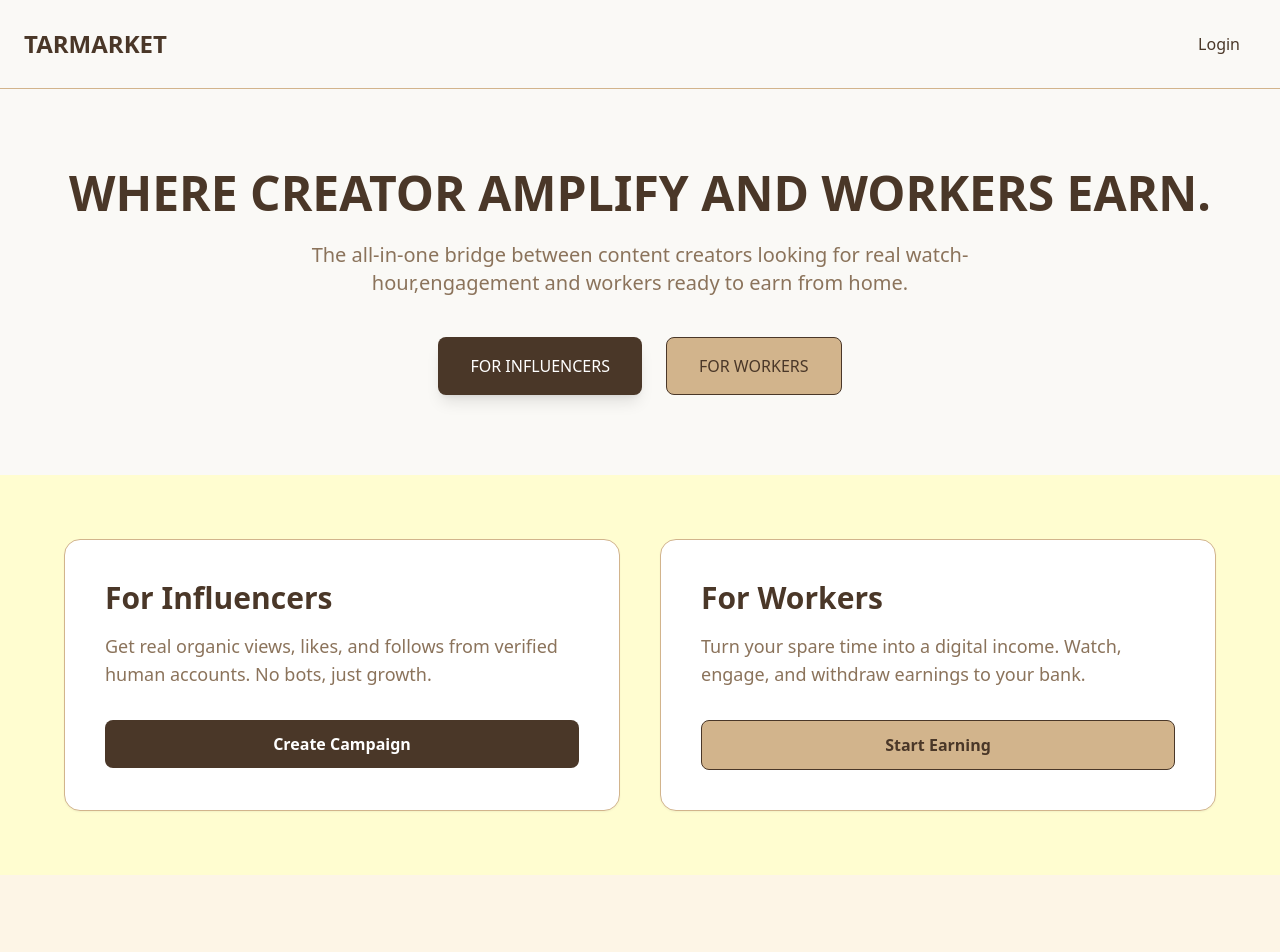
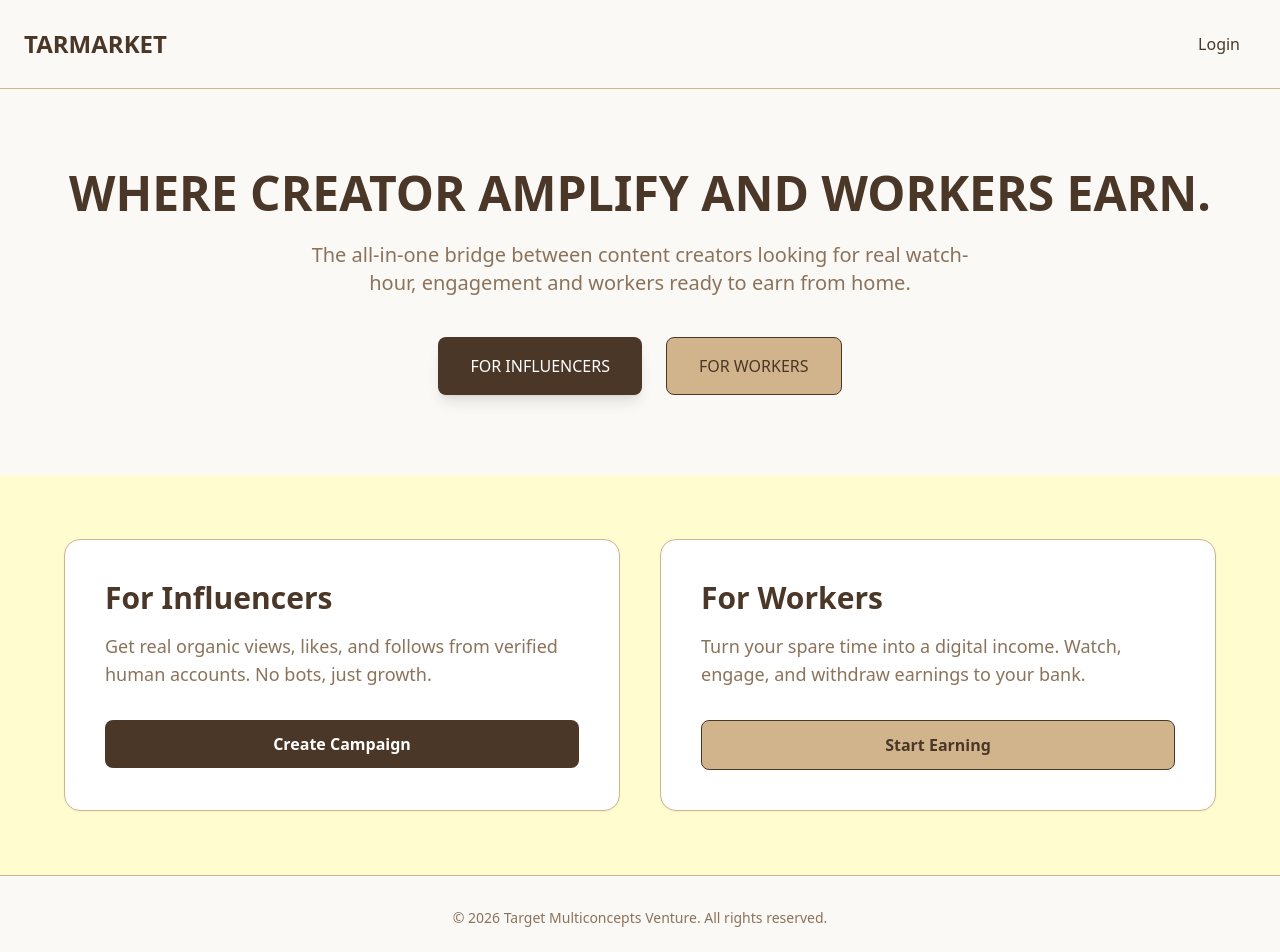
Before and after one commit to mojuba11/Tarmarket-pro, a React (Vite) app in the folder client/: page / in a window 1280 px wide. Shown: the top 952 px of the page. Before the commit the page ends 875 px from the top, so only its background shows below. Built offline with nearby package versions, Linux system fonts and the light colour scheme.

Commit message:
Refactor Home component layout and add footer

```diff
--- a/client/src/pages/Home.jsx
+++ b/client/src/pages/Home.jsx
@@ -4,7 +4,7 @@ import FeatureCards from '../components/FeatureCards';
 
 const Home = () => {
   return (
-    <div className="bg-tarmarket-cream min-h-screen font-sans">
+    <div className="bg-tarmarket-cream min-h-screen font-sans flex flex-col">
       {/* Navigation */}
       <nav className="p-6 flex justify-between items-center border-b border-tarmarket-tan">
         <h1 className="text-2xl font-bold text-tarmarket-umber">TARMARKET</h1>
@@ -12,13 +12,13 @@ const Home = () => {
       </nav>
 
       {/* Main Content */}
-      <main>
+      <main className="flex-grow">
         <section className="py-20 px-10 text-center">
           <h2 className="text-5xl font-extrabold text-tarmarket-umber mb-6">
             WHERE CREATOR AMPLIFY AND WORKERS EARN.
           </h2>
           <p className="text-tarmarket-clay text-xl mb-10 max-w-2xl mx-auto">
-            The all-in-one bridge between content creators looking for real watch-hour,engagement
+            The all-in-one bridge between content creators looking for real watch-hour, engagement
             and workers ready to earn from home.
           </p>
 
@@ -35,6 +35,13 @@ const Home = () => {
         {/* This will now render the cards correctly */}
         <FeatureCards />
       </main>
+
+      {/* Footer Section */}
+      <footer className="py-8 border-t border-tarmarket-tan text-center">
+        <p className="text-tarmarket-clay text-sm">
+          &copy; {new Date().getFullYear()} Target Multiconcepts Venture. All rights reserved.
+        </p>
+      </footer>
     </div>
   );
 };
```
